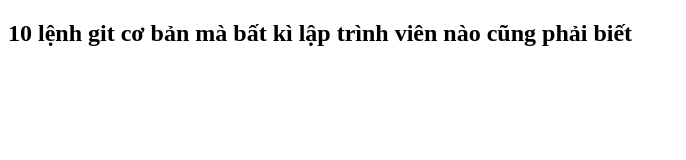
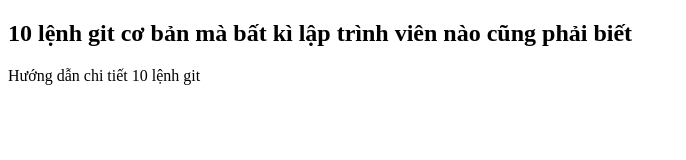
Before and after one commit to thetuannguyen/github-tutorial, a plain HTML site: page index.html in a window 1280 px wide. Shown: the whole page, without its empty margins (0-686 px from the left). Drawn offline with Linux system fonts and the light colour scheme.

Commit message:
add <p> in file index.html

```diff
--- a/index.html
+++ b/index.html
@@ -7,5 +7,6 @@
 </head>
 <body>
     <h2>10 lệnh git cơ bản mà bất kì lập trình viên nào cũng phải biết </h2>
+    <p> Hướng dẫn chi tiết 10 lệnh git </p>
 </body>
 </html>
```
